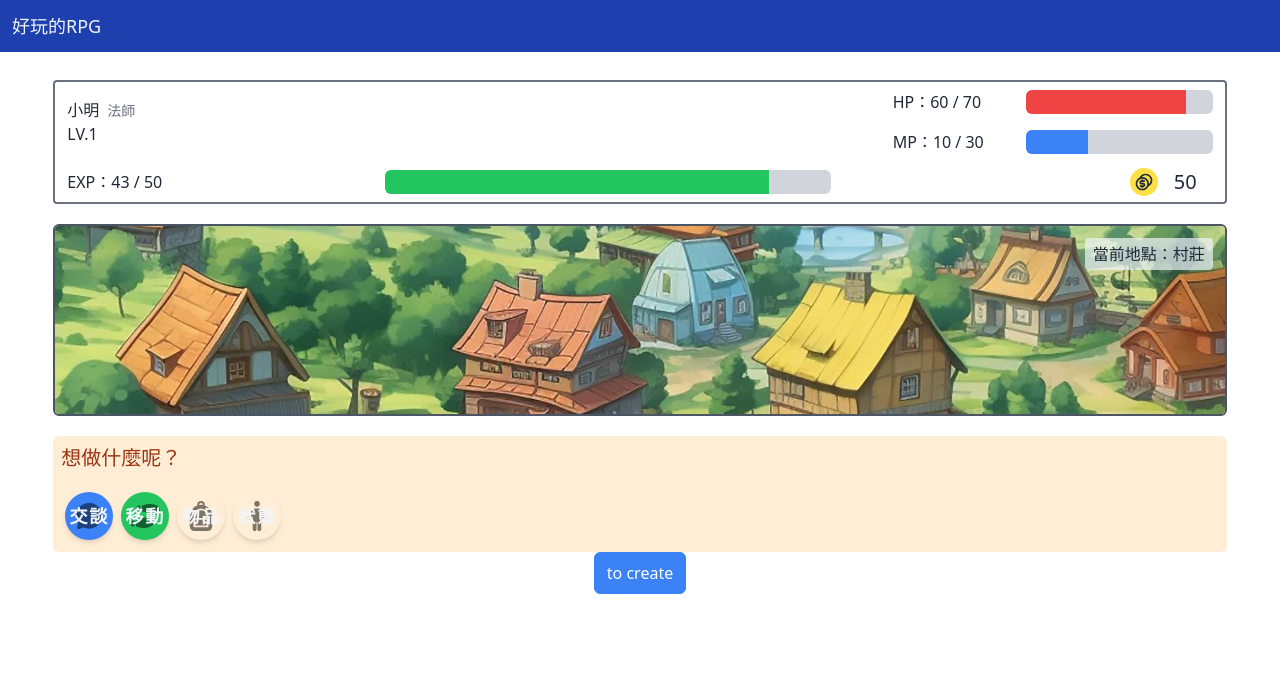
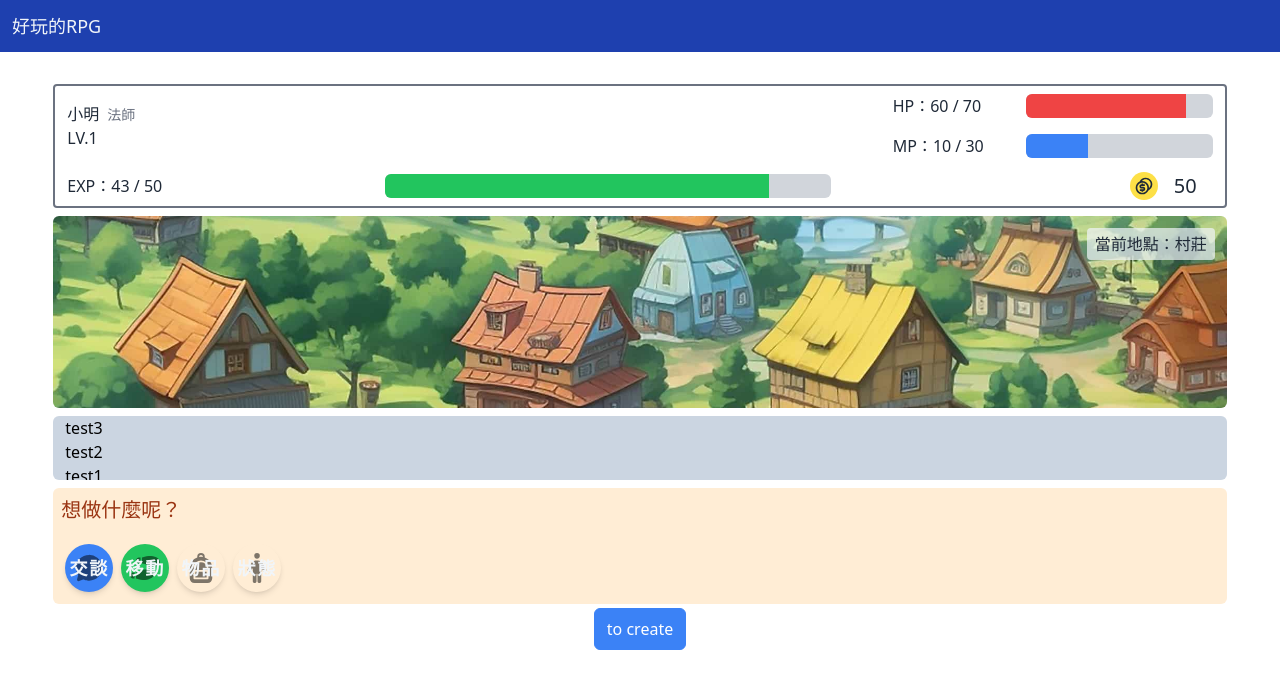
Before and after one commit to Melon-Lo/rpg, a React (Create React App) app: page / in a window 1280 px wide. Shown: the top 688 px of the page. Built offline with nearby package versions, Linux system fonts and the light colour scheme.

Commit message:
feat/ add MessageSection

```diff
--- a/src/components/CommandSection.jsx
+++ b/src/components/CommandSection.jsx
@@ -61,7 +61,7 @@ export default function CommandSection() {
   })
 
   return (
-    <section className="w-11/12 bg-orange-100 rounded-md">
+    <section className="w-11/12 bg-orange-100 rounded-md my-1">
       {/* 上方 */}
       <div className="flex justify-between p-2">
         {/* 文字敘述 */}
--- a/src/components/ItemsList.jsx
+++ b/src/components/ItemsList.jsx
@@ -3,14 +3,14 @@ import { useSelector } from "react-redux";
 export default function ItemsList() {
   const items = useSelector(state => state.items.data);
 
-  function Item({ name, quantity }) {
+  const Item = ({ name, quantity }) => {
     return (
       <div className="w-3/6 flex justify-between">
         <h5 className="px-2 py-1 font-bold">{name}</h5>
         <h5 className="px-2 py-1 text-gray-600">x{quantity}</h5>
       </div>
-    )
-  }
+    );
+  };
 
   const renderItems = items.map(item => <Item key={item.name} name={item.name} quantity={item.quantity} />);
 
--- a/src/components/MessageSection.jsx
+++ b/src/components/MessageSection.jsx
@@ -0,0 +1,23 @@
+import { useSelector } from "react-redux";
+import { nanoid } from "nanoid";
+
+export default function MessageSection() {
+  const { messages } = useSelector(state => state.messages);
+
+  const MessageItem = ({ type, content }) => {
+    return (
+      <p className="pl-3">{content}</p>
+    );
+  }
+
+  // 反過來遍歷，最新的會在最上面
+  const renderedMessages = messages.slice().reverse().map(message => {
+    return <MessageItem key={nanoid()} type={message.type} content={message.content} />;
+  });
+
+  return (
+    <div className="w-11/12 h-16 bg-slate-300 rounded-md overflow-scroll my-1">
+      {renderedMessages}
+    </div>
+  );
+};
--- a/src/components/ScreenSection.jsx
+++ b/src/components/ScreenSection.jsx
@@ -6,8 +6,8 @@ export default function ScreenSection() {
   const currentSceneImgSrc = scenesImg.find(img => img.scene === currentScene)?.img;
 
   return (
-    <section className="relative w-full h-48 my-5 flex justify-center">
-      <div className="relative w-11/12 h-full border-2 border-gray-600 rounded-md overflow-hidden">
+    <section className="relative w-full h-48 flex justify-center my-1">
+      <div className="relative w-11/12 h-full rounded-md overflow-hidden">
         <h1 className="absolute top-3 right-3 z-10 bg-slate-100/70 py-1 px-2 rounded text-gray-800">當前地點：{currentScene}</h1>
         <img src={currentSceneImgSrc} alt="scene-img" className="absolute w-full h-full object-cover" />
       </div>
--- a/src/components/StatusSection.jsx
+++ b/src/components/StatusSection.jsx
@@ -7,7 +7,7 @@ export default function StatusSection() {
   const { money } = useSelector(state => state.items);
 
   return (
-    <section className="w-11/12 flex flex-col items-end px-3 text-gray-800 border-2 border-gray-500 rounded">
+    <section className="w-11/12 flex flex-col items-end px-3 text-gray-800 border-2 border-gray-500 rounded my-1">
       <div className="flex justify-between items-center w-full">
         <div className="w-4/12">
           <div>
--- a/src/pages/MainPage.jsx
+++ b/src/pages/MainPage.jsx
@@ -1,8 +1,9 @@
 import StatusSection from "../components/StatusSection";
 import { useNavigate } from "react-router-dom";
-import { useSelector, useDispatch } from "react-redux";
+import { useSelector } from "react-redux";
 import { useEffect } from "react";
 import ScreenSection from "../components/ScreenSection";
+import MessageSection from "../components/MessageSection";
 import CommandSection from "../components/CommandSection";
 import Button from "../components/Button";
 
@@ -25,6 +26,7 @@ export default function MainPage() {
     <div className="flex flex-col items-center">
       <StatusSection />
       <ScreenSection />
+      <MessageSection />
       <CommandSection />
 
       {/* DEV ONLY */}
--- a/src/store/index.js
+++ b/src/store/index.js
@@ -12,6 +12,7 @@ import {
   systemStatusSliceReducer,
   changeRoleCreated,
 } from "./slices/systemStatusSlice";
+import { messagesSliceReducer, addMessage } from "./slices/messagesSlice";
 
 const store = configureStore({
   reducer: {
@@ -19,11 +20,13 @@ const store = configureStore({
     charStats: charStatsReducer,
     items: itemsSliceReducer,
     systemStatus: systemStatusSliceReducer,
+    messages: messagesSliceReducer,
   },
 });
 
 export {
   store,
+
   // form
   changeName,
   changeClassTitle,
@@ -39,4 +42,7 @@ export {
 
   // items
   addItem,
+
+  // messages,
+  addMessage,
 };
--- /dev/null
+++ b/src/store/slices/messagesSlice.js
@@ -0,0 +1,32 @@
+import { createSlice } from "@reduxjs/toolkit";
+
+const messagesSlice = createSlice({
+  name: "messages",
+  initialState: {
+    messages: [
+      {
+        type: "system",
+        content: "test1",
+      },
+      {
+        type: "system",
+        content: "test2",
+      },
+      {
+        type: "system",
+        content: "test3",
+      },
+    ],
+  },
+  reducers: {
+    addMessage(state, action) {
+      state.data({
+        type: action.payload.type,
+        content: action.payload.type,
+      });
+    },
+  },
+});
+
+export const { addMessage } = messagesSlice.actions;
+export const messagesSliceReducer = messagesSlice.reducer;
```
